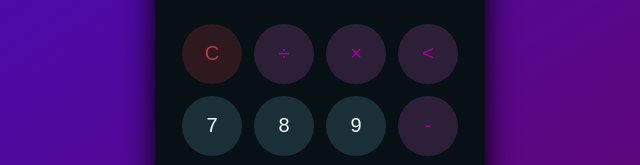
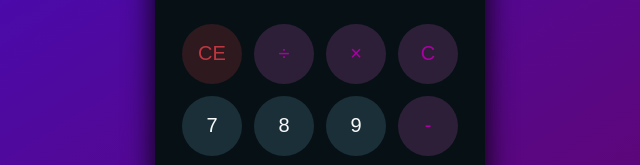
Before and after one commit to Saptak-2001/OIBSIP_Level-2_Task-1, a plain HTML site: page index.html in a window 1280 px wide. Shown: the part 306-471 px from the top of the page, 320-960 px from the left. Drawn offline with Linux system fonts and the light colour scheme.

Commit message:
Updated index.html

```diff
--- a/index.html
+++ b/index.html
@@ -19,10 +19,10 @@
             <div class="buttons">
                 <table>
                     <tr>
-                        <td><button class="btn-operator" id="clear">C</button></td>
+                        <td><button class="btn-operator" id="clear">CE</button></td>
                         <td><button class="btn-operator" id="/">&divide;</button></td>
                         <td><button class="btn-operator" id="*">&times;</button></td>
-                        <td><button class="btn-operator" id="backspace"><</button></td>
+                        <td><button class="btn-operator" id="backspace">C</button></td>
                     </tr>
                     <tr>
                         <td><button class="btn-number" id="7">7</button></td>
```
